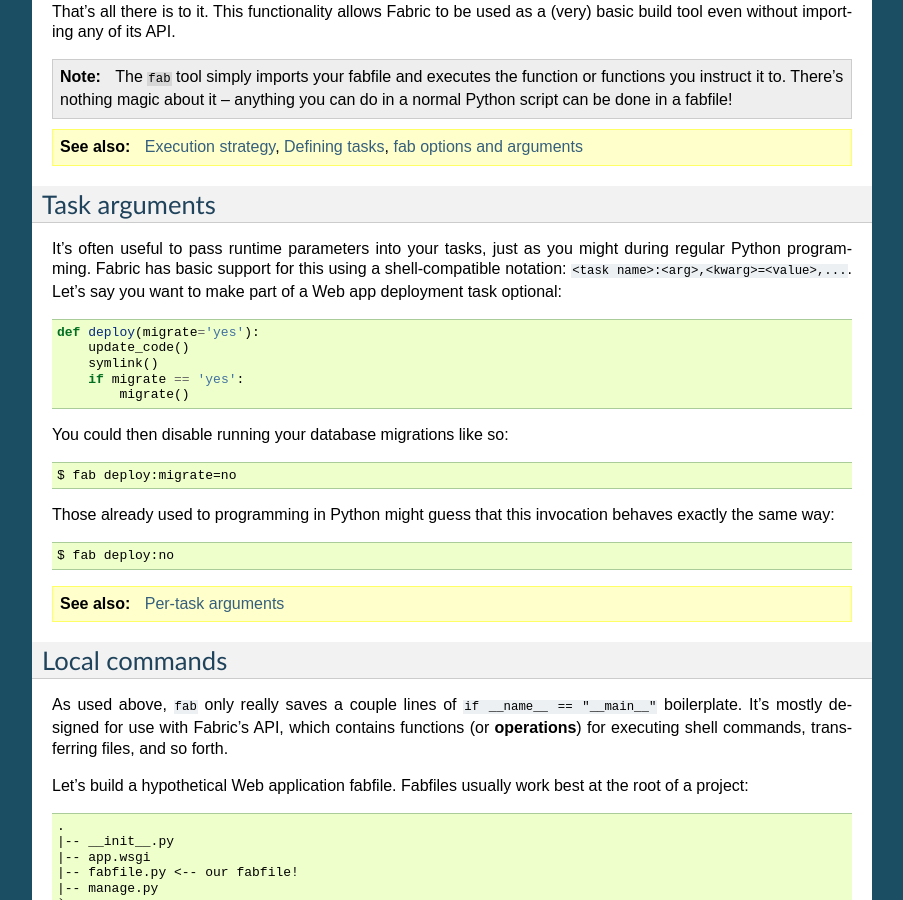
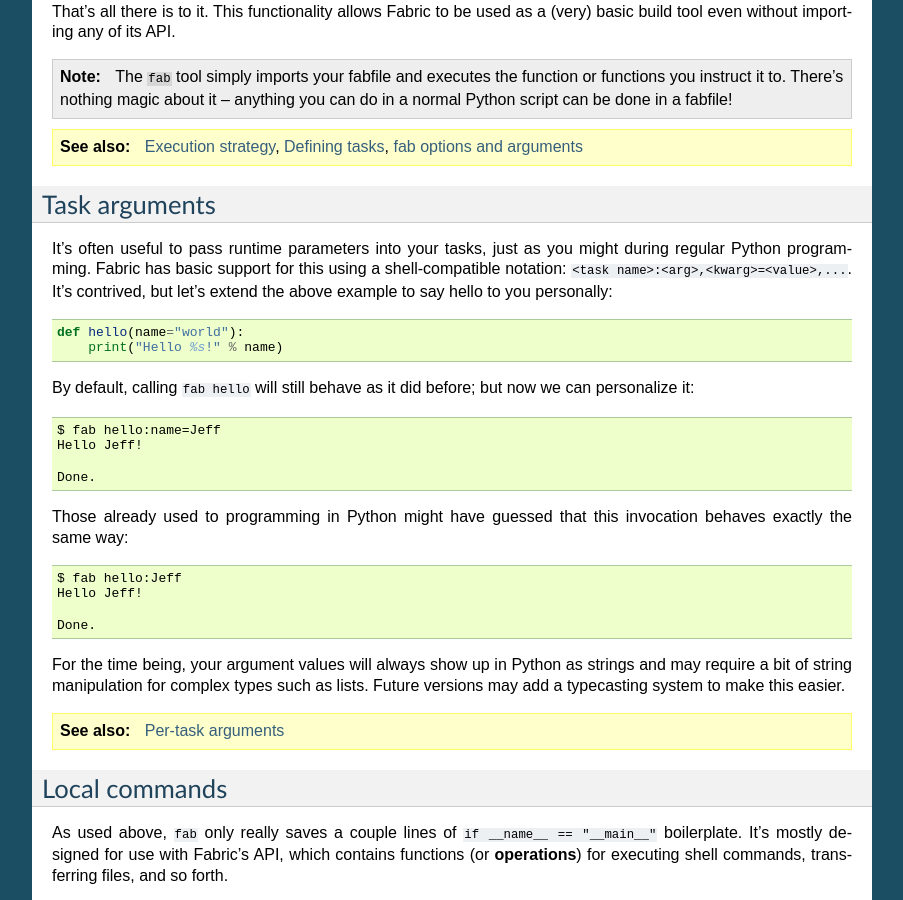
Before and after one commit to fabric/fabric, a Sphinx documentation site: the page built from docs/tutorial.rst, in a window 1280 px wide and 900 px high, scrolled down 951 px. Shown: the whole window, without its empty margins (198-1101 px from the left). Built offline with Sphinx 7.4.7, drawn with Linux system fonts in a browser that asks for light colours.

Commit message:
Re #278, change example to fit better

```diff
--- a/docs/tutorial.rst
+++ b/docs/tutorial.rst
@@ -63,23 +63,31 @@
 
 It's often useful to pass runtime parameters into your tasks, just as you might
 during regular Python programming. Fabric has basic support for this using a
-shell-compatible notation: ``<task name>:<arg>,<kwarg>=<value>,...``. Let's say
-you want to make part of a Web app deployment task optional::
+shell-compatible notation: ``<task name>:<arg>,<kwarg>=<value>,...``. It's
+contrived, but let's extend the above example to say hello to you personally::
 
-    def deploy(migrate='yes'):
-        update_code()
-        symlink()
-        if migrate == 'yes':
-            migrate()
+    def hello(name="world"):
+        print("Hello %s!" % name)
 
-You could then disable running your database migrations like so::
+By default, calling ``fab hello`` will still behave as it did before; but now
+we can personalize it::
 
-    $ fab deploy:migrate=no
+    $ fab hello:name=Jeff
+    Hello Jeff!
 
-Those already used to programming in Python might guess that this invocation
-behaves exactly the same way::
+    Done.
 
-    $ fab deploy:no
+Those already used to programming in Python might have guessed that this
+invocation behaves exactly the same way::
+
+    $ fab hello:Jeff
+    Hello Jeff!
+
+    Done.
+
+For the time being, your argument values will always show up in Python as
+strings and may require a bit of string manipulation for complex types such
+as lists. Future versions may add a typecasting system to make this easier.
 
 .. seealso:: :ref:`task-arguments`
 
```
